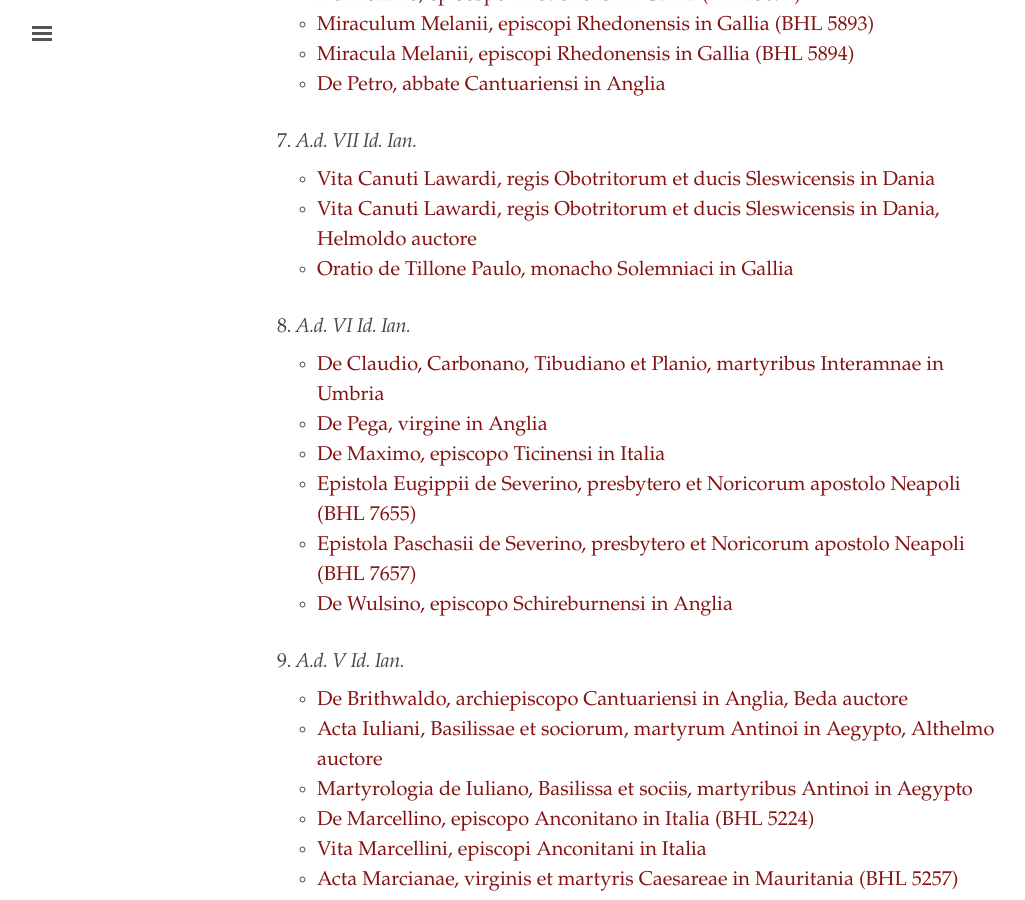
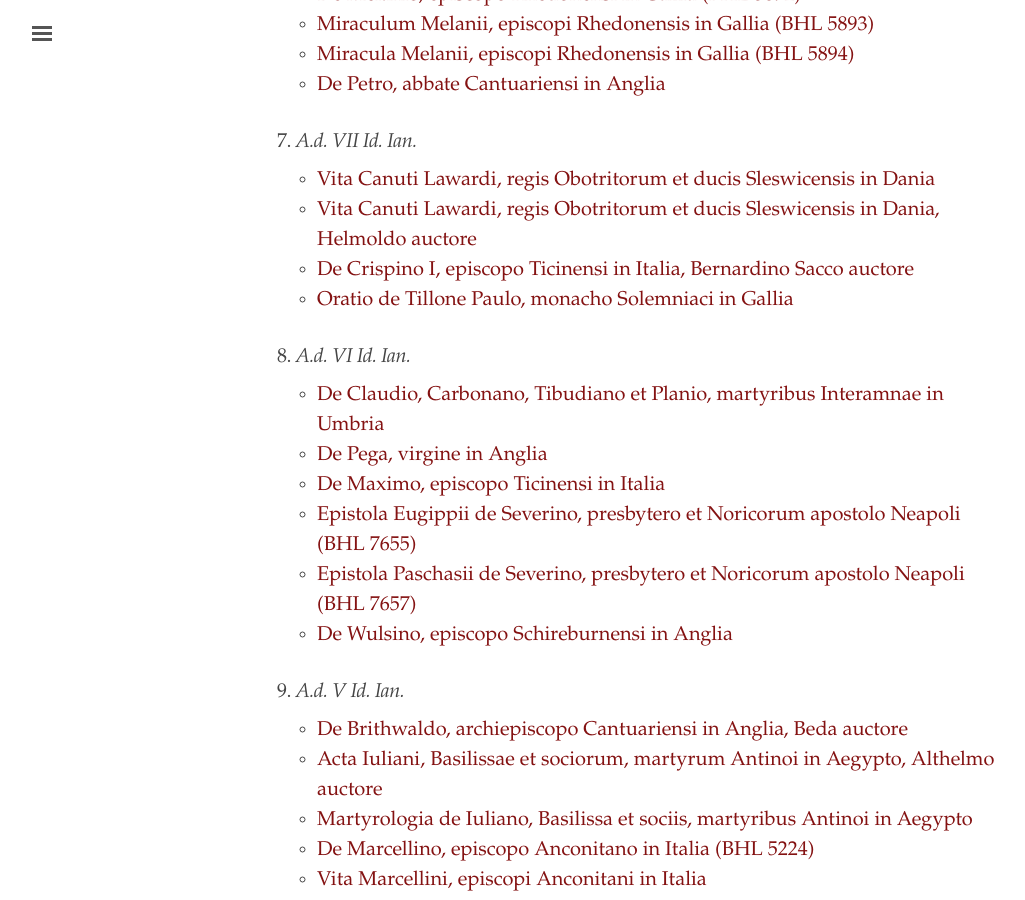
Before and after one commit to cjkoepke1/latin-hagiography, a Jekyll site: the page built from index.md, in a window 1280 px wide and 900 px high, scrolled down 1520 px. Shown: the whole window, without its empty margins (3-1028 px from the left). Built offline with Jekyll 4.4.1, drawn with Linux system fonts in a browser that asks for light colours.

Commit message:
Added De Crispino I Bernardini Sacci

```diff
--- a/index.md
+++ b/index.md
@@ -60,6 +60,7 @@ title: "Latin Hagiography"
 
 - [Vita Canuti Lawardi, regis Obotritorum et ducis Sleswicensis in Dania](https://cjkoepke1.github.io/latin-hagiography/texts/vita-canuti-lawardi/)
 - [Vita Canuti Lawardi, regis Obotritorum et ducis Sleswicensis in Dania, Helmoldo auctore](https://cjkoepke1.github.io/latin-hagiography/texts/vita-canuti-lawardi-helmoldi/)
+- [De Crispino I, episcopo Ticinensi in Italia, Bernardino Sacco auctore](https://cjkoepke1.github.io/latin-hagiography/texts/de-crispino-bernardini-sacci/)
 - [Oratio de Tillone Paulo, monacho Solemniaci in Gallia](https://cjkoepke1.github.io/latin-hagiography/texts/oratio-de-tillone-paulo/)
 
 ### 8. *A.d. VI Id. Ian.*
```
